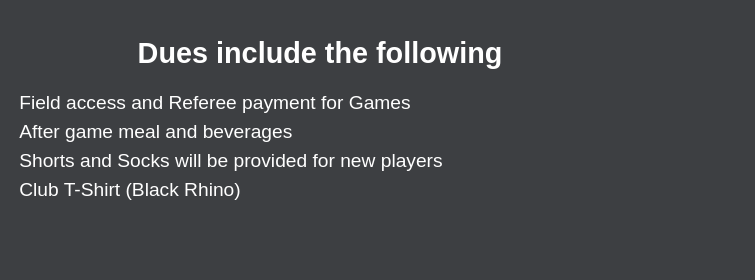
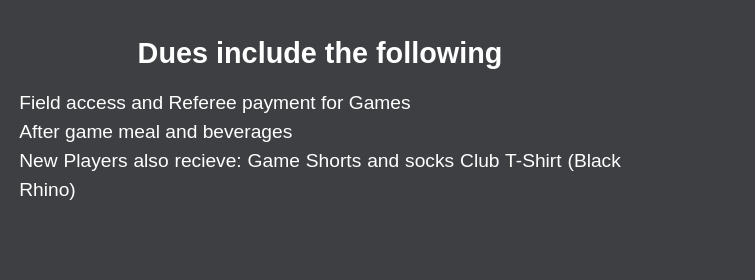
Before and after one commit to CRFCTreasurer/CRFCTreasurer.github.io, a plain HTML site: page pay-dues.html in a window 1280 px wide. Shown: the part 488-768 px from the top of the page, 0-755 px from the left. Drawn offline with Linux system fonts and the light colour scheme; a web font is replaced by a local one.

Commit message:
Update pay-dues.html

```diff
--- a/pay-dues.html
+++ b/pay-dues.html
@@ -53,7 +53,8 @@
 			<h2>Dues include the following</h2>
 			<p>	Field access and Referee payment for Games<br />
 				After game meal and beverages <br />
-				Shorts and Socks will be provided for new players<br />
+				New Players also recieve:
+				Game Shorts and socks
 				Club T-Shirt (Black Rhino)
 			</p>
 			</article>
```
